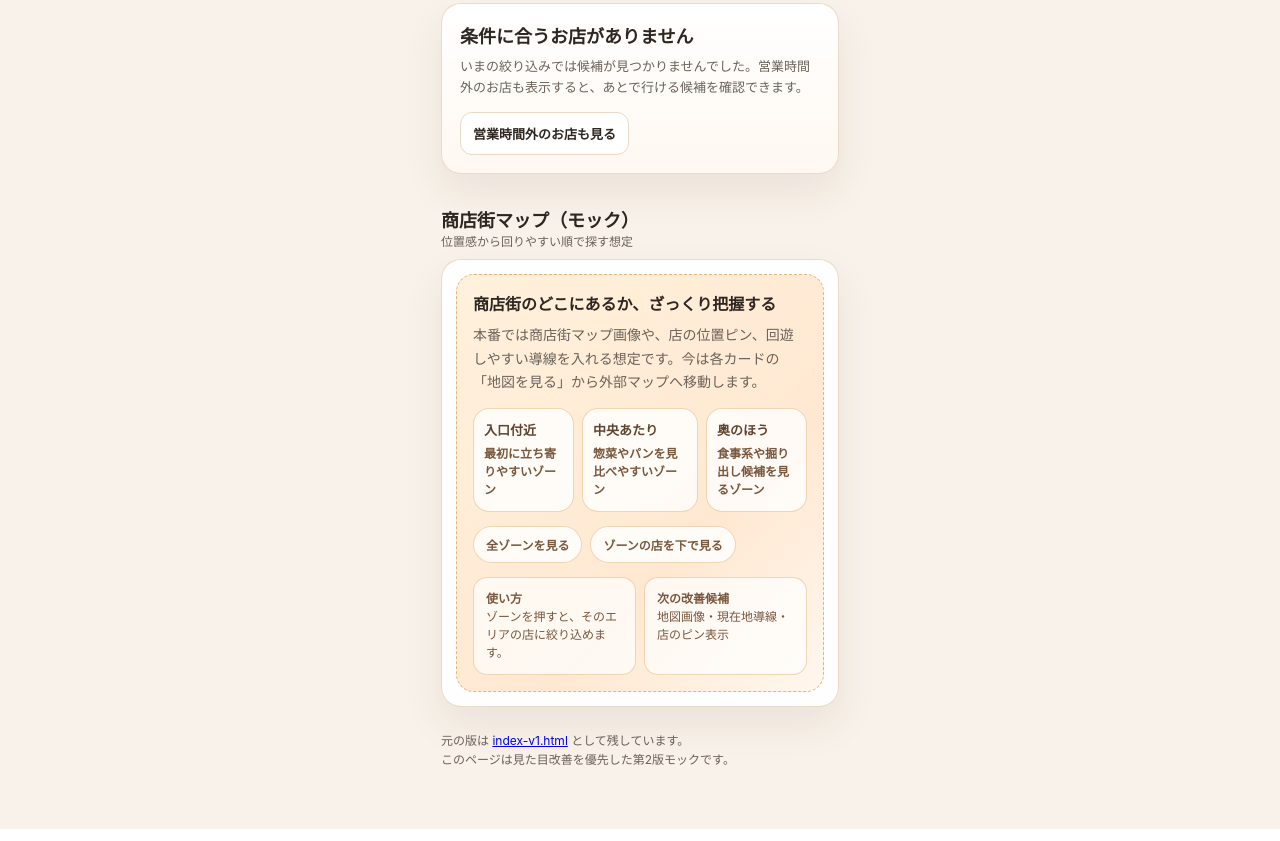
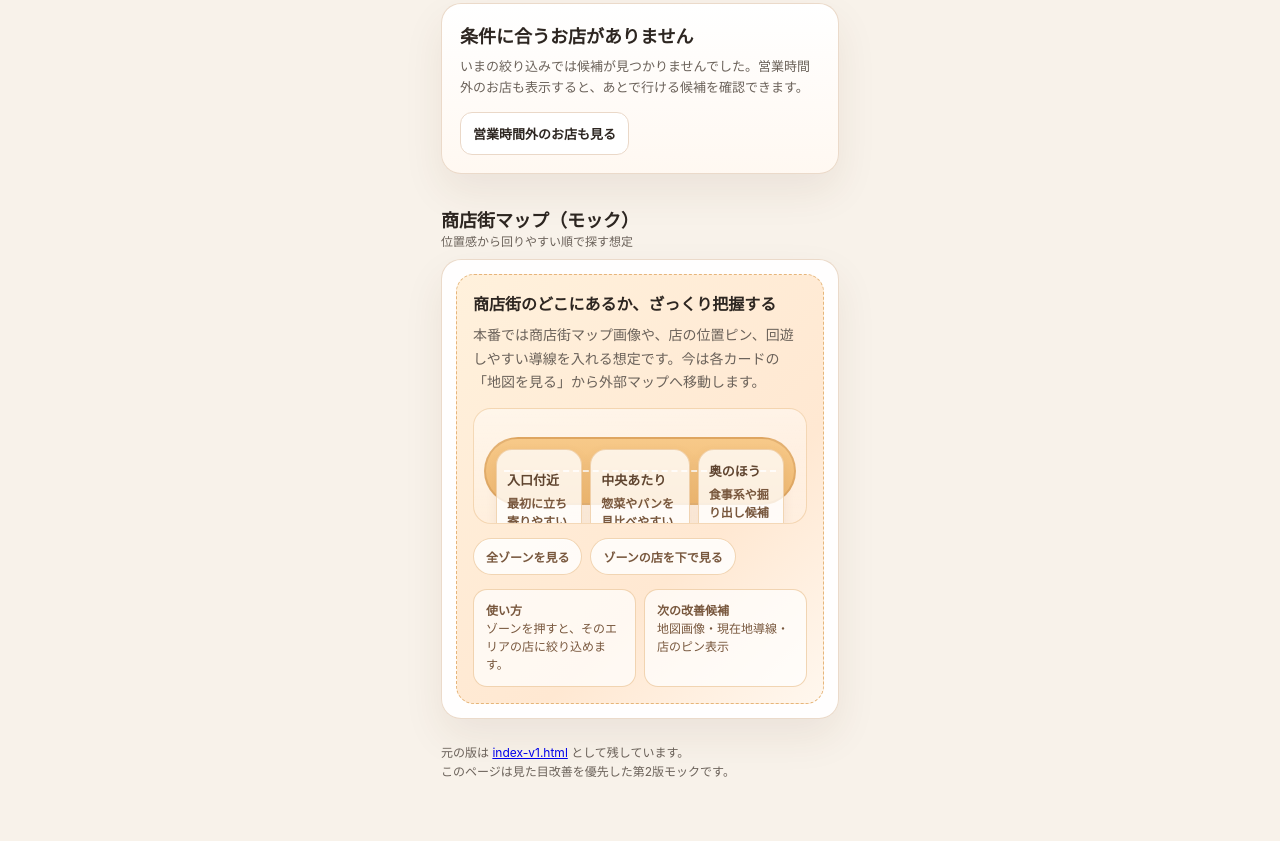
Before and after one commit to koki19940607/kiratachi-site, a plain HTML site: page index.html in a window 1280 px wide. Shown: the part 836-1677 px from the top of the page. Drawn offline with Linux system fonts and the light colour scheme.

Commit message:
Add illustrated street map treatment

```diff
--- a/index.html
+++ b/index.html
@@ -326,6 +326,49 @@
       flex-direction: column;
       justify-content: space-between;
     }
+    .shotengai-map {
+      position: relative;
+      margin-top: 14px;
+      border-radius: 18px;
+      padding: 14px 10px 18px;
+      background: linear-gradient(180deg, rgba(255,255,255,0.46), rgba(255,255,255,0.18));
+      border: 1px solid rgba(230,181,122,0.45);
+      overflow: hidden;
+    }
+    .street-line {
+      position: relative;
+      height: 68px;
+      border-radius: 999px;
+      background: linear-gradient(180deg, #f7c989, #efb870);
+      border: 2px solid rgba(160,96,39,0.22);
+      display: grid;
+      grid-template-columns: 1fr 1.15fr 1fr;
+      gap: 8px;
+      padding: 10px;
+      align-items: stretch;
+    }
+    .street-line::before {
+      content: '';
+      position: absolute;
+      left: 18px;
+      right: 18px;
+      top: 50%;
+      border-top: 2px dashed rgba(255,255,255,0.8);
+      transform: translateY(-50%);
+    }
+    .zone-card {
+      position: relative;
+      z-index: 1;
+      border: 1px solid rgba(230,181,122,0.55);
+      background: rgba(255,255,255,0.86);
+      border-radius: 16px;
+      padding: 10px 10px;
+      text-align: left;
+      color: #78573d;
+      font-size: 12px;
+      line-height: 1.45;
+      box-shadow: 0 4px 12px rgba(120, 87, 61, 0.08);
+    }
     .zone-strip {
       display: grid;
       grid-template-columns: 1fr 1.15fr 1fr;
@@ -626,10 +669,12 @@
             <strong>商店街のどこにあるか、ざっくり把握する</strong>
             <p class="lead" style="margin-top:8px;">本番では商店街マップ画像や、店の位置ピン、回遊しやすい導線を入れる想定です。今は各カードの「地図を見る」から外部マップへ移動します。</p>
           </div>
-          <div class="zone-strip" id="zoneStrip">
-            <button class="zone-card" data-area="入口付近" onclick="filterByArea('入口付近')"><strong>入口付近</strong>最初に立ち寄りやすいゾーン</button>
-            <button class="zone-card" data-area="中央あたり" onclick="filterByArea('中央あたり')"><strong>中央あたり</strong>惣菜やパンを見比べやすいゾーン</button>
-            <button class="zone-card" data-area="奥のほう" onclick="filterByArea('奥のほう')"><strong>奥のほう</strong>食事系や掘り出し候補を見るゾーン</button>
+          <div class="shotengai-map">
+            <div class="street-line zone-strip" id="zoneStrip">
+              <button class="zone-card" data-area="入口付近" onclick="filterByArea('入口付近')"><strong>入口付近</strong>最初に立ち寄りやすいゾーン</button>
+              <button class="zone-card" data-area="中央あたり" onclick="filterByArea('中央あたり')"><strong>中央あたり</strong>惣菜やパンを見比べやすいゾーン</button>
+              <button class="zone-card" data-area="奥のほう" onclick="filterByArea('奥のほう')"><strong>奥のほう</strong>食事系や掘り出し候補を見るゾーン</button>
+            </div>
           </div>
           <div class="zone-links">
             <button class="zone-pill" onclick="showAllAreas()">全ゾーンを見る</button>
```
